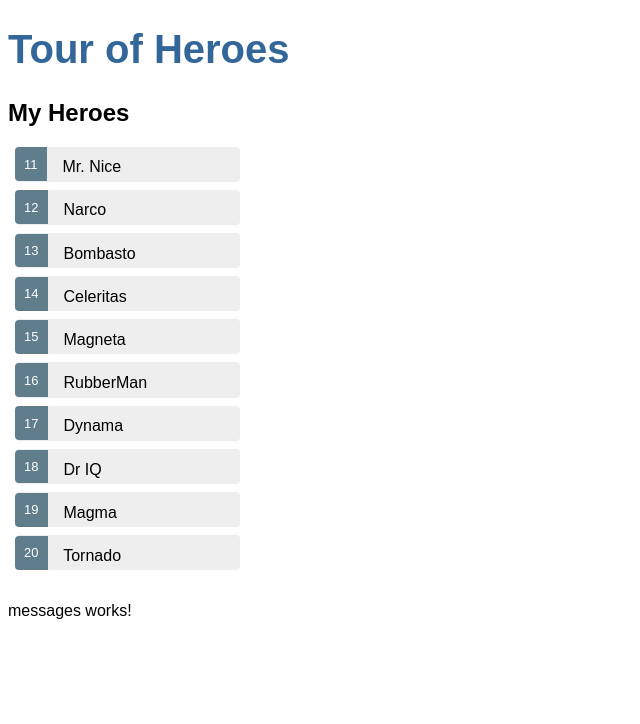
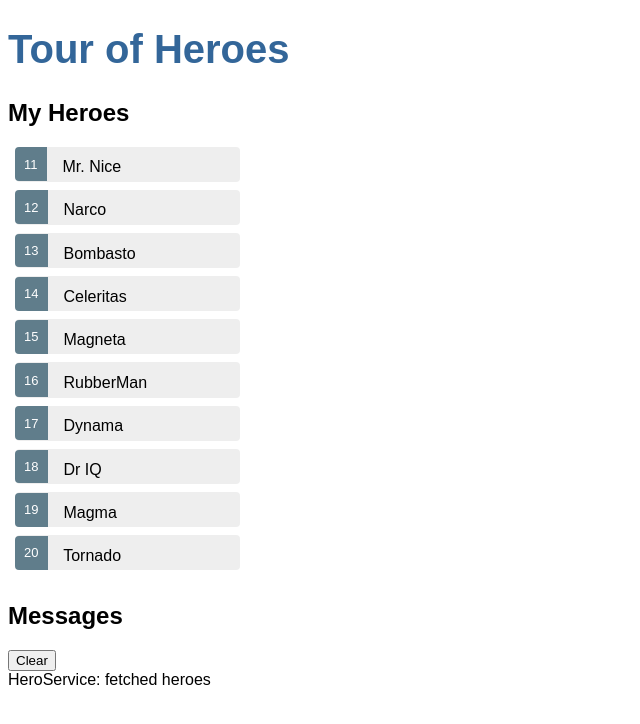
Before and after one commit to kasaharu/tour-of-heroes-2018, an Angular app: page / in a window 1280 px wide. Shown: the top 724 px of the page, without its empty margins (0-640 px from the left). Built offline with nearby package versions, Linux system fonts and the light colour scheme.

Commit message:
[Issue#40] messages に一つ以上 message がある場合それを表示

```diff
--- a/src/app/components/messages/messages.component.html
+++ b/src/app/components/messages/messages.component.html
@@ -1,3 +1,7 @@
-<p>
-  messages works!
-</p>
+<div *ngIf="messageService.messages.length">
+  <h2>Messages</h2>
+  <button class="clear" (click)="messageService.clear()">
+    Clear
+  </button>
+  <div *ngFor="let message of messageService.messages">{{message}}</div>
+</div>
--- a/src/app/components/messages/messages.component.ts
+++ b/src/app/components/messages/messages.component.ts
@@ -1,4 +1,6 @@
 import { Component, OnInit } from '@angular/core';
+
+import { MessageService } from '../../services/message.service';
 
 @Component({
   selector: 'app-messages',
@@ -7,7 +9,7 @@ import { Component, OnInit } from '@angular/core';
 })
 export class MessagesComponent implements OnInit {
 
-  constructor() { }
+  constructor(public messageService: MessageService) { }
 
   ngOnInit() {
   }
```
